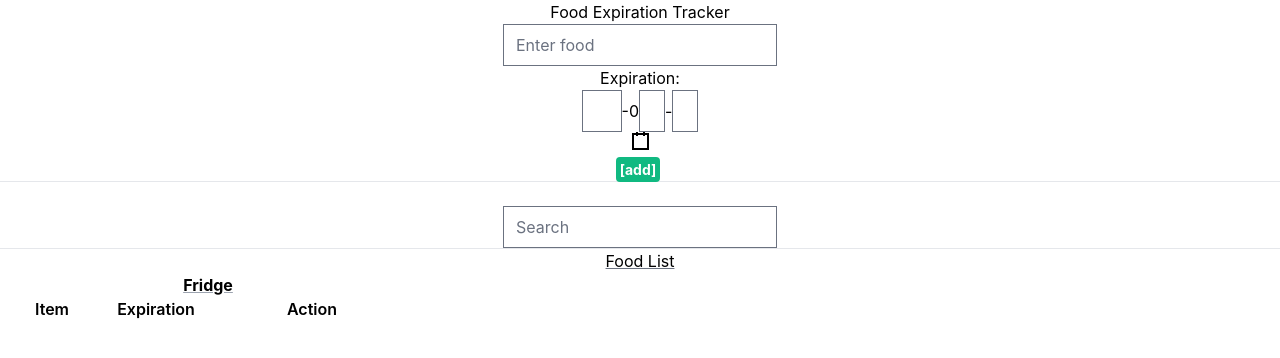
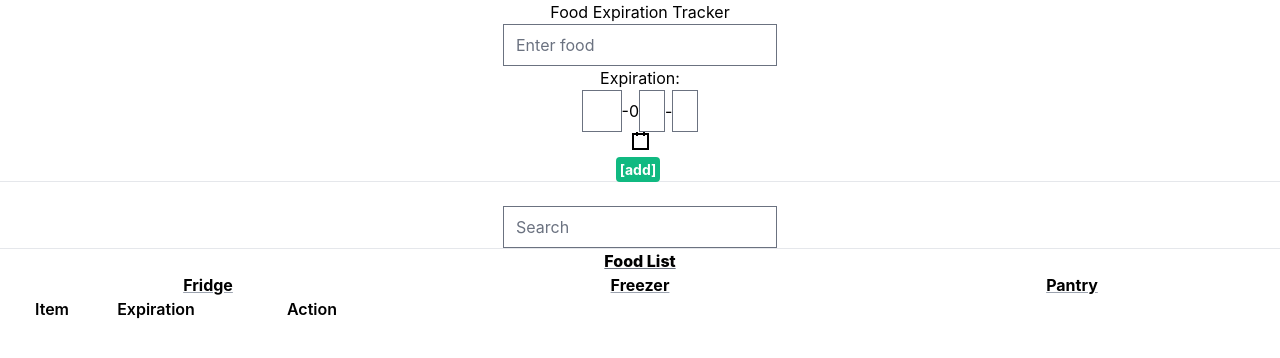
Before and after one commit to evening/expiration-tracker, a React (Create React App) app: page / in a window 1280 px wide. Shown: the top 358 px of the page. Built offline with nearby package versions, Linux system fonts and the light colour scheme.

Commit message:
Update FoodList.tsx
add two empty columns for freezer and pantry

```diff
--- a/src/components/FoodList.tsx
+++ b/src/components/FoodList.tsx
@@ -16,7 +16,7 @@ interface FoodListProps {
 const FoodList = ({ entries, setEntries, searchTerm }: FoodListProps) => {
   return (
     <div>
-      <h2 className="underline decoration-gray-500">
+      <h2 className="underline decoration-gray-500 font-extrabold">
         Food List
       </h2>
       <div className='grid grid-cols-3 gap-4'>
@@ -49,6 +49,16 @@ const FoodList = ({ entries, setEntries, searchTerm }: FoodListProps) => {
           )}
         </div>
         </div>
+        <div>
+        <h3 className="underline decoration-gray-400 inline font-bold">
+          Freezer
+        </h3>
+        </div>
+        <div>
+        <h3 className="underline decoration-gray-400 inline font-bold">
+          Pantry
+        </h3>
+        </div>
       </div>
     </div>
   )
```
